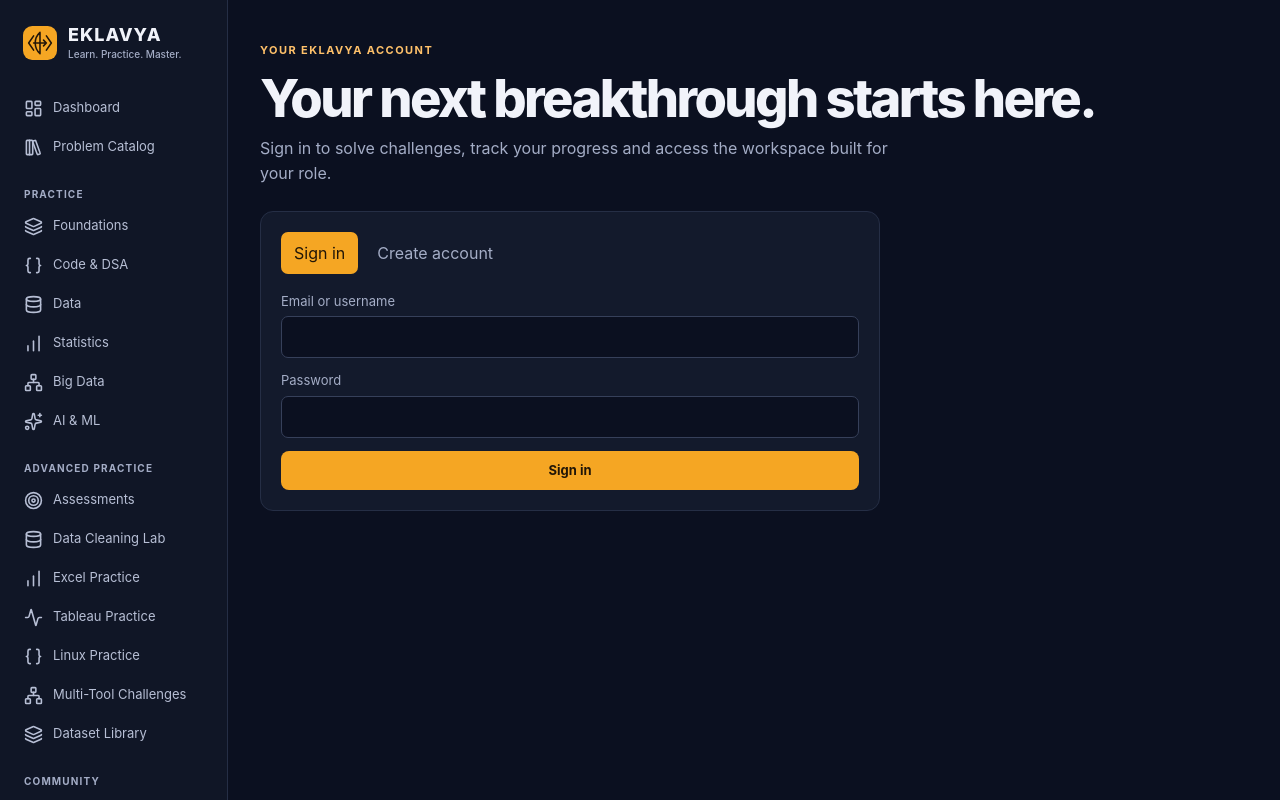
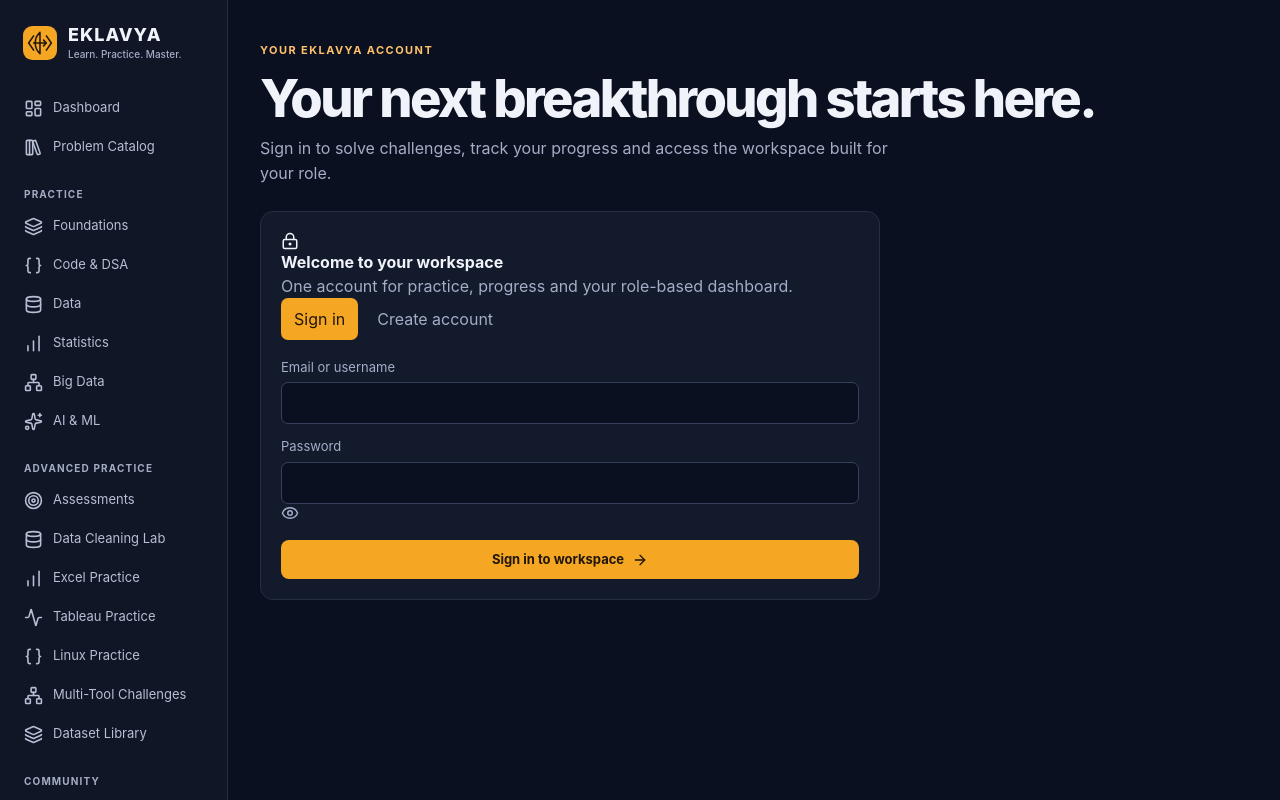
Before and after one commit to Mole1614x/eklavya, a Next.js app in the folder frontend/: page /auth in a window 1280 px wide. Built offline with nearby package versions, Linux system fonts and the light colour scheme; no server answers.

Commit message:
feat(ui): reconcile verified frontend redesign with student access foundation

```diff
--- a/frontend/components/auth-form.tsx
+++ b/frontend/components/auth-form.tsx
@@ -1,6 +1,7 @@
 "use client";
 
 import { FormEvent, useState } from "react";
+import { ArrowRight, Eye, EyeOff, LockKeyhole } from "lucide-react";
 import { useRouter } from "next/navigation";
 
 type Mode = "login" | "register";
@@ -10,37 +11,46 @@ export function AuthForm() {
   const [mode, setMode] = useState<Mode>("login");
   const [message, setMessage] = useState("");
   const [pending, setPending] = useState(false);
+  const [showPassword, setShowPassword] = useState(false);
 
   async function submit(event: FormEvent<HTMLFormElement>) {
     event.preventDefault();
     setPending(true);
     setMessage("");
     const data = Object.fromEntries(new FormData(event.currentTarget));
+    try {
       const response = await fetch(`/api/auth/${mode}`, {
         method: "POST", headers: { "Content-Type": "application/json" }, body: JSON.stringify(data),
       });
       if (response.ok) {
-      router.push("/profile");
+        const current = await fetch("/api/auth/me", { cache: "no-store" });
+        const user = current.ok ? await current.json() as { role?: string } : null;
+        router.push(user?.role === "admin" ? "/admin" : "/dashboard");
         router.refresh();
         return;
       }
       const error = await response.json();
-    setMessage(typeof error.detail === "string" ? error.detail : "Please check the highlighted information.");
+      setMessage(typeof error.detail === "string" ? error.detail : "Please check the information and try again.");
+    } catch {
+      setMessage("Could not connect to EKLAVYA. Check your connection and try again.");
+    } finally {
       setPending(false);
+    }
   }
 
   return (
     <section className="card auth-card">
+      <div className="auth-welcome"><span className="auth-lock"><LockKeyhole size={18}/></span><div><strong>Welcome to your workspace</strong><p>One account for practice, progress and your role-based dashboard.</p></div></div>
       <div className="auth-tabs" role="tablist" aria-label="Account access">
         {(["login", "register"] as Mode[]).map((item) => <button key={item} role="tab" aria-selected={mode === item} onClick={() => { setMode(item); setMessage(""); }}>{item === "login" ? "Sign in" : "Create account"}</button>)}
       </div>
       <form onSubmit={submit}>
         {mode === "register" && <><label>Display name<input name="display_name" minLength={1} maxLength={80} required autoComplete="name" /></label><label>Username<input name="username" pattern="[A-Za-z0-9_]+" minLength={3} maxLength={40} required autoComplete="username" /></label><label>Email<input name="email" type="email" required autoComplete="email" /></label></>}
         {mode === "login" && <label>Email or username<input name="identity" required autoComplete="username" /></label>}
-        <label>Password<input name="password" type="password" minLength={mode === "register" ? 10 : 1} required autoComplete={mode === "register" ? "new-password" : "current-password"} /></label>
+        <label>Password<div className="password-field"><input name="password" type={showPassword ? "text" : "password"} minLength={mode === "register" ? 10 : 1} required autoComplete={mode === "register" ? "new-password" : "current-password"} /><button type="button" onClick={() => setShowPassword((value) => !value)} aria-label={showPassword ? "Hide password" : "Show password"} aria-pressed={showPassword}>{showPassword ? <EyeOff size={18}/> : <Eye size={18}/>}</button></div></label>
         {mode === "register" && <p className="form-hint">Use at least 10 characters with upper-case, lower-case, and numeric characters.</p>}
         {message && <p className="form-error" role="alert">{message}</p>}
-        <button className="button" disabled={pending}>{pending ? "Please wait…" : mode === "login" ? "Sign in" : "Create account"}</button>
+        <button className="button" disabled={pending}>{pending ? "Please wait…" : mode === "login" ? "Sign in to workspace" : "Create account"} <ArrowRight size={16}/></button>
       </form>
     </section>
   );
```
Lines whose indentation alone changed are shown as unchanged.
